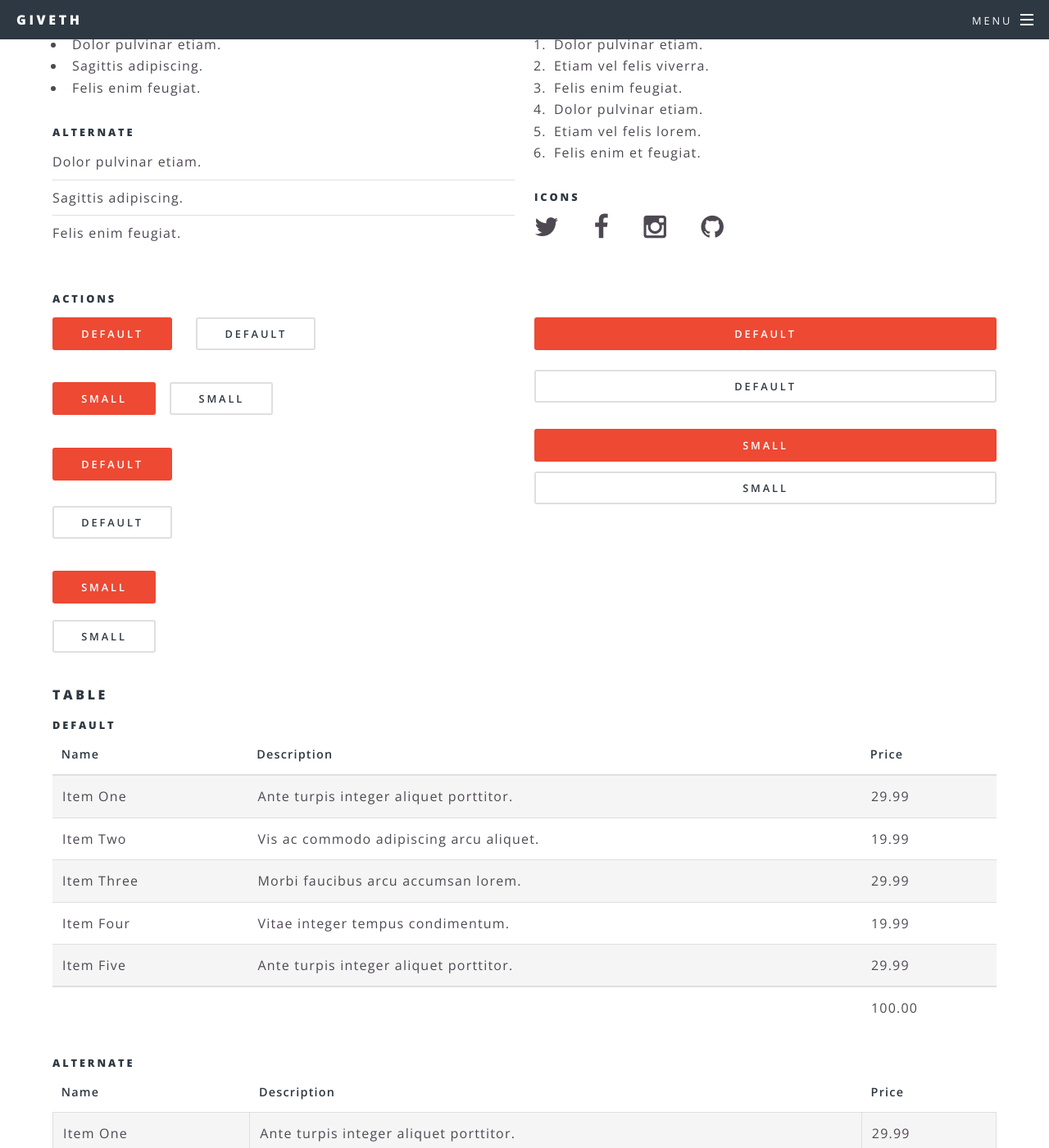
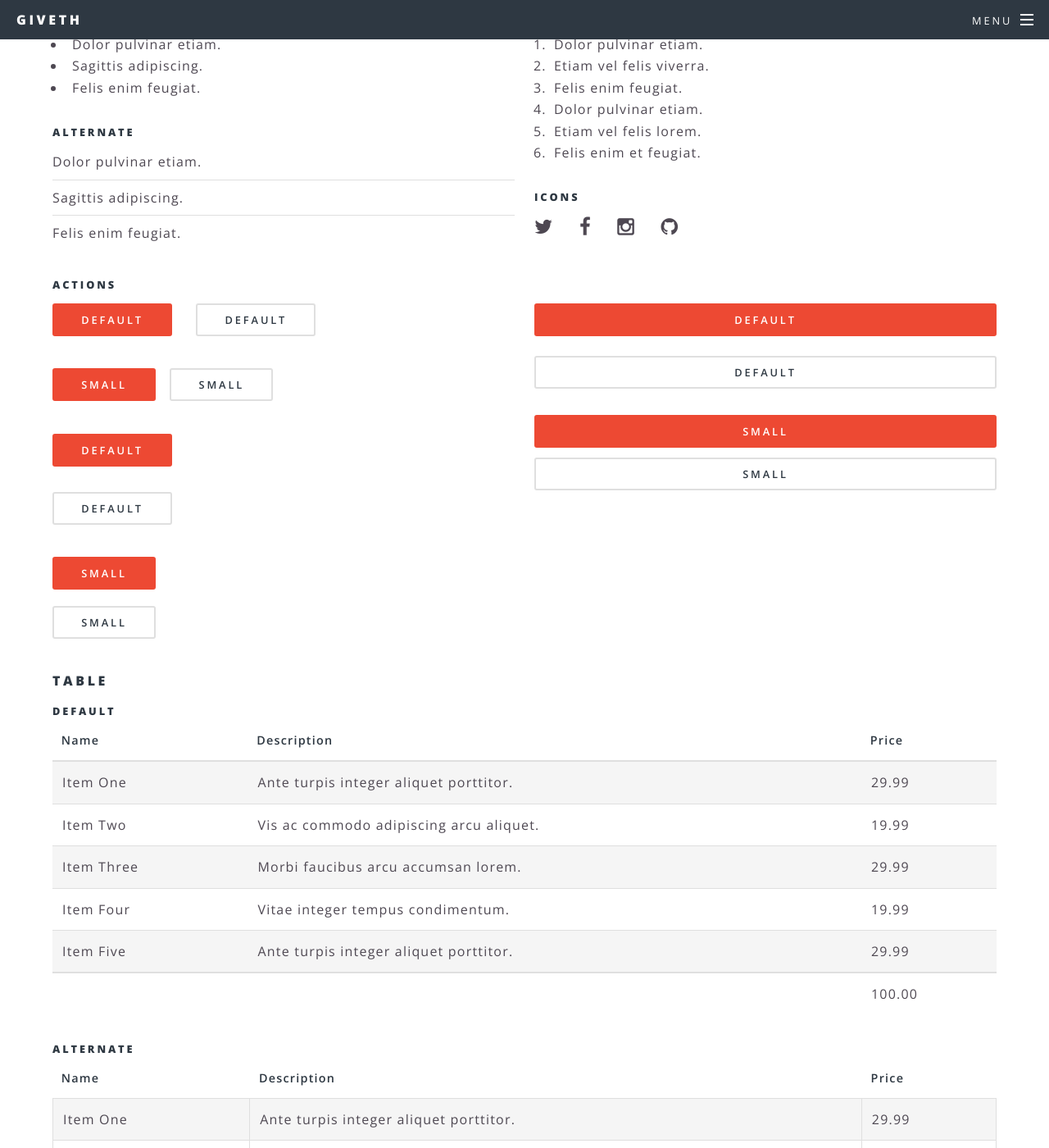
Before and after one commit to ojones/giveth-landing-page, a Jekyll site: the page built from elements.html, in a window 1280 px wide and 1400 px high, scrolled down 1932 px. Shown: the whole window at 82% size. Built offline with Jekyll 4.4.1, drawn with Linux system fonts in a browser that asks for light colours.

Commit message:
font size styling

```diff
--- a/css/main.scss
+++ b/css/main.scss
@@ -592,7 +592,7 @@ $baseurl: '{{ site.baseurl }}/images';
 			cursor: default;
 			list-style: none;
 			padding-left: 0;
-			font-size: xx-large;
+			font-size: x-large;
 
 			li {
 				display: inline-block;
@@ -1593,7 +1593,7 @@ $baseurl: '{{ site.baseurl }}/images';
 			min-height: 0;
 
 			h2 {
-				font-size: 1.25em;
+				// font-size: 1.25em;
 			}
 
 			br {
@@ -1719,7 +1719,7 @@ $baseurl: '{{ site.baseurl }}/images';
 				@include padding(5em, 3em);
 
 				h2 {
-					font-size: 1.25em;
+					// font-size: 1.25em;
 					margin: 0 0 (_size(element-margin) * 0.5) 0;
 				}
 			}
```
Also changed, not shown: 2 other files.
